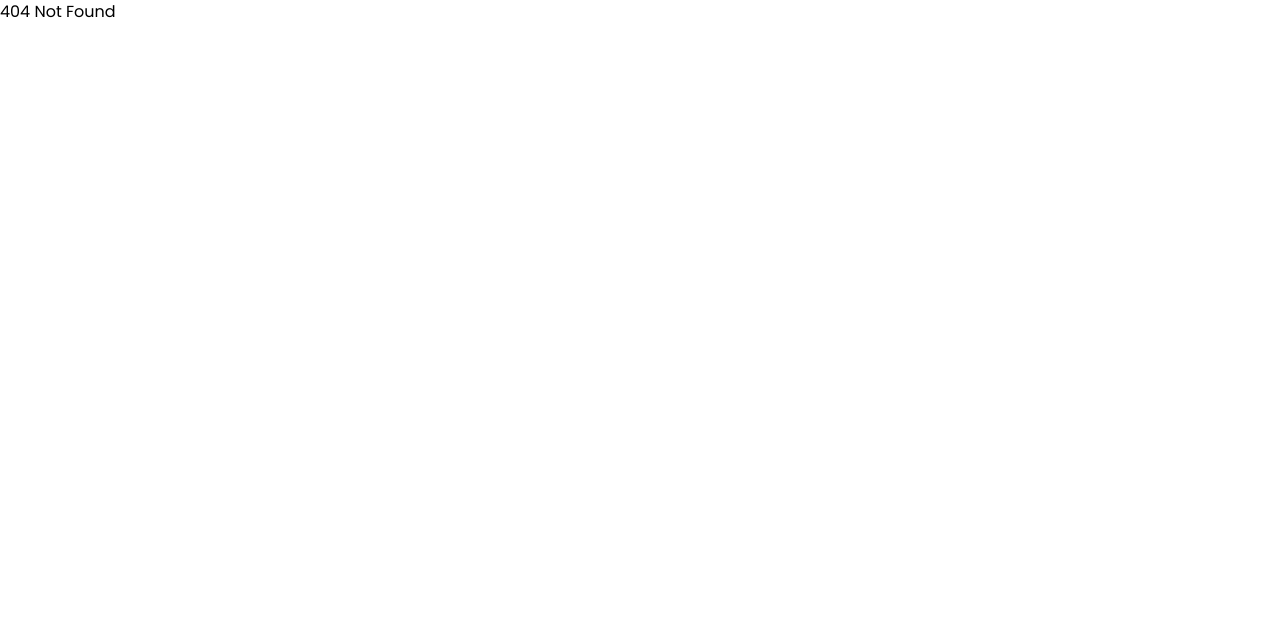
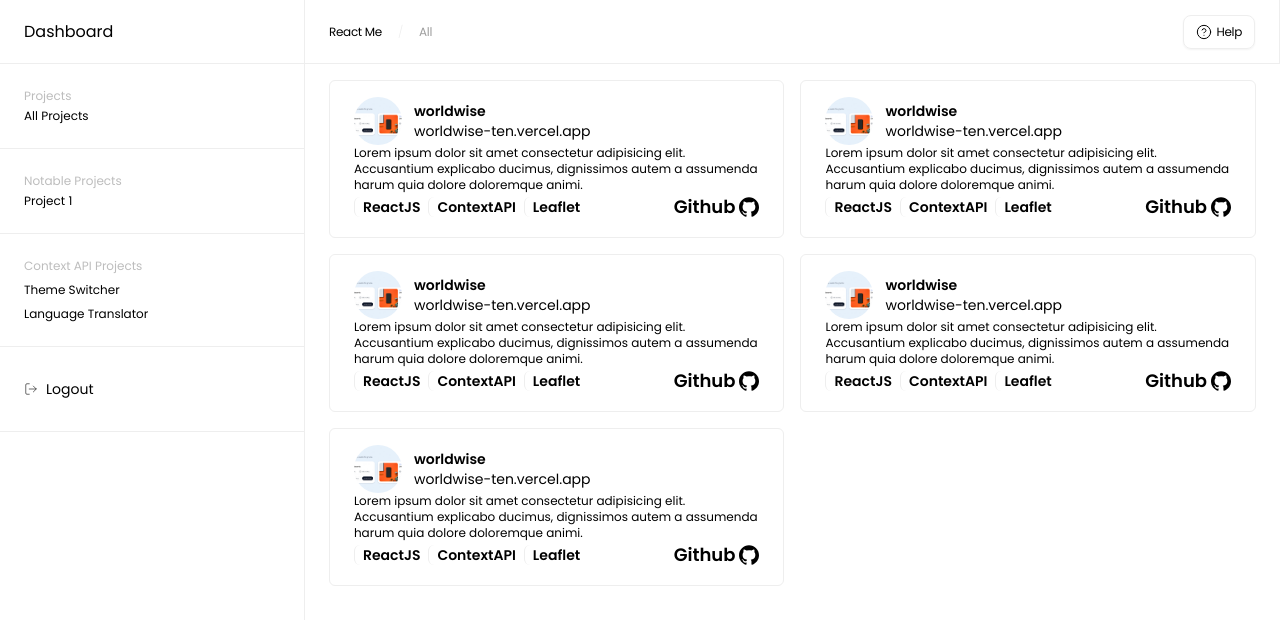
Before and after one commit to jkenger/react-me, a React (Create React App) app: page /space/projects/all in a window 1280 px wide. Before the commit this address had no page. Shown: the top 620 px of the page. Built offline with nearby package versions, Linux system fonts and the light colour scheme.

Commit message:
folder structure refactor

```diff
--- a/src/App.jsx
+++ b/src/App.jsx
@@ -1,11 +1,12 @@
 import { BrowserRouter, Navigate, Route, Routes } from "react-router-dom";
 
 import Main from "./components/layout/Main";
-import ProjectsPage from "./components/pages/ProjectsPage";
 import ContextPage from "./components/pages/ContextPage";
 import { ThemeProvider, useTheme } from "./components/context/ThemeContext";
 import ThemeSwitcher from "./components/pages/ContextPages/ThemeSwitcher";
 import LanguageTranslator from "./components/pages/ContextPages/LanguageTranslator";
+import AllProjects from "./components/pages/ProjectPages/AllProjects";
+import ContentPage from "./components/pages/ContentPage";
 
 function App() {
   return (
@@ -14,10 +15,13 @@ function App() {
         <Routes>
           {/* INDEX WILL SET THE URL PATH to / BUT WITH NAVIGATE,
         ON RELOAD SET THE PATH TO THE PATH BELOW */}
-          <Route index element={<Navigate replace to="/projects/all" />} />
-          <Route path="projects" element={<Main />}>
-            <Route path="all" element={<ProjectsPage />} />
-            <Route path="context-api" element={<ContextPage />}>
+          <Route index element={<Navigate replace to="space/projects/all" />} />
+          <Route path="space" element={<Main />}>
+            <Route path="projects" element={<ContentPage />}>
+              <Route path="all" element={<AllProjects />} />
+              <Route />
+            </Route>
+            <Route path="context-api" element={<ContentPage />}>
               <Route path="theme-switcher" element={<ThemeSwitcher />} />
               <Route
                 path="language-translator"
--- /dev/null
+++ b/src/components/Layout/ProjectsLayout.jsx
@@ -0,0 +1,14 @@
+function ProjectsLayout({ children, dark }) {
+  return (
+    <div
+      className={`${dark} container max-w-full min-w-[400px]  grid gap-4 grid-cols-1
+
+        sm:grid-cols-1 md:grid-cols-1
+      lg:grid-cols-2 xl:grid-cols-3`}
+    >
+      {children}
+    </div>
+  );
+}
+
+export default ProjectsLayout;
--- a/src/components/hooks/usePath.jsx
+++ b/src/components/hooks/usePath.jsx
@@ -18,7 +18,7 @@ function usePath() {
   }
 
   function fetchSideNavTitle(pathname) {
-    return pathname === "/projects/all"
+    return pathname === "/space/projects/all"
       ? "Dashboard"
       : pathname.includes("context-api") && "Context API Projects";
   }
--- /dev/null
+++ b/src/components/pages/ContentPage.jsx
@@ -0,0 +1,16 @@
+import { Link, Outlet } from "react-router-dom";
+import { useTheme } from "../context/ThemeContext";
+import ProjectCard from "../UI/ProjectCard";
+import Projects from "../layout/ProjectsLayout";
+
+function ContentPage({ children }) {
+  const { dark } = useTheme();
+  return (
+    <div id="content" className={`${dark} px-6 py-4`}>
+      {children}
+      <Outlet />
+    </div>
+  );
+}
+
+export default ContentPage;
--- a/src/components/pages/ContextPages/LanguageTranslator.jsx
+++ b/src/components/pages/ContextPages/LanguageTranslator.jsx
@@ -4,6 +4,8 @@ import Dropdown from "../../UI/Dropdown";
 
 function LanguageTranslator() {
   const [langs, setLangs] = useState([]);
+  const [codes, setCodes] = useState([]);
+  const [langQuery, setLangQuery] = useState("");
   const [fromSelectedLang, setFromSelectedLang] = useState("");
   const [toSelectedLang, setToSelectedLang] = useState("");
 
@@ -23,8 +25,16 @@ function LanguageTranslator() {
           );
           const data = await res.json();
           const currLang = [];
+          const fullLangs = [];
 
-          // map values
+          //   map codes
+          data.map((languages) =>
+            Object.entries(languages.languages).map((lang) => {
+              fullLangs.push(lang);
+            })
+          );
+
+          // map languages
           data.map((languages) =>
             Object.values(languages.languages).length > 1
               ? Object.values(languages.languages).map((lang) =>
@@ -38,17 +48,21 @@ function LanguageTranslator() {
             return currLang.indexOf(item) === pos;
           });
           setLangs((langs) => filteredLanguages);
+          setCodes((codes) => fullLangs);
+          //   setLangs((langs) => []);
         } catch (e) {
           throw new Error("Failted Fetching");
         }
       }
       fetchLanguages();
     },
-    [langs.length]
+    [langs.length, codes.length]
   );
+
   return (
     <div className="flex-flex-col space-y-2">
       <h1 className="text-lg">Language Translate</h1>
+      {langQuery}
       <Card className="flex flex-col md:flex-row w-full gap-2 justify-between ">
         <Card className="w-full">
           <Dropdown
@@ -59,6 +73,9 @@ function LanguageTranslator() {
           />
           <textarea
             placeholder="Enter Text"
+            onChange={(e) =>
+              setLangQuery((langQuery) => (langQuery = e.target.value))
+            }
             className="w-full text-4xl px-2 py-4 border-0 outline-none"
           ></textarea>
         </Card>
@@ -70,6 +87,7 @@ function LanguageTranslator() {
             onSelect={handletoSelected}
           />
           <textarea
+            disabled
             placeholder="Translation"
             className="w-full text-4xl px-2 py-4 border-0 outline-none bg-gray-100"
           ></textarea>
--- /dev/null
+++ b/src/components/pages/ProjectPages/AllProjects.jsx
@@ -0,0 +1,16 @@
+import ProjectCard from "../../UI/ProjectCard";
+import ProjectsLayout from "../../layout/ProjectsLayout";
+
+function AllProjects() {
+  return (
+    <ProjectsLayout>
+      <ProjectCard />
+      <ProjectCard />
+      <ProjectCard />
+      <ProjectCard />
+      <ProjectCard />
+    </ProjectsLayout>
+  );
+}
+
+export default AllProjects;
--- a/src/components/pages/ProjectsPage.jsx
+++ /dev/null
@@ -1,25 +0,0 @@
-import { Link } from "react-router-dom";
-import { useTheme } from "../context/ThemeContext";
-import ProjectCard from "../UI/ProjectCard";
-
-function Content() {
-  const { dark } = useTheme();
-  return (
-    <div id="content" className={`${dark} px-6 py-4`}>
-      <div
-        className={`${dark} container max-w-full min-w-[400px]  grid gap-4 grid-cols-1
-
-        sm:grid-cols-1 md:grid-cols-1
-      lg:grid-cols-2 xl:grid-cols-3`}
-      >
-        <ProjectCard />
-        <ProjectCard />
-        <ProjectCard />
-        <ProjectCard />
-        <ProjectCard />
-      </div>
-    </div>
-  );
-}
-
-export default Content;
```
